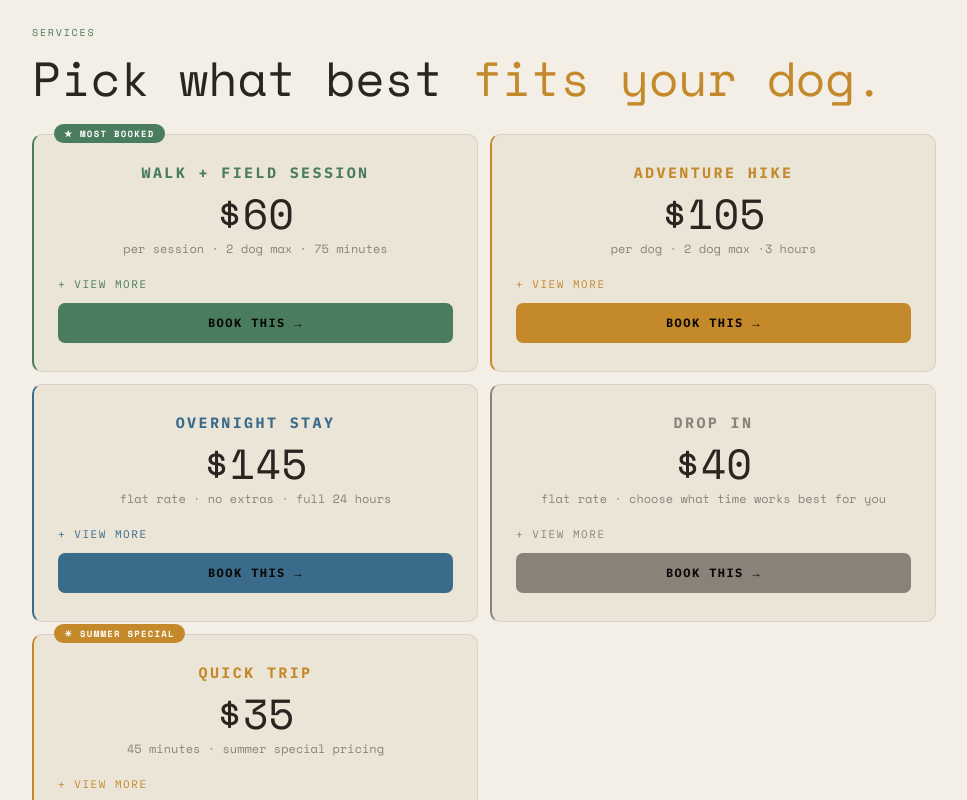
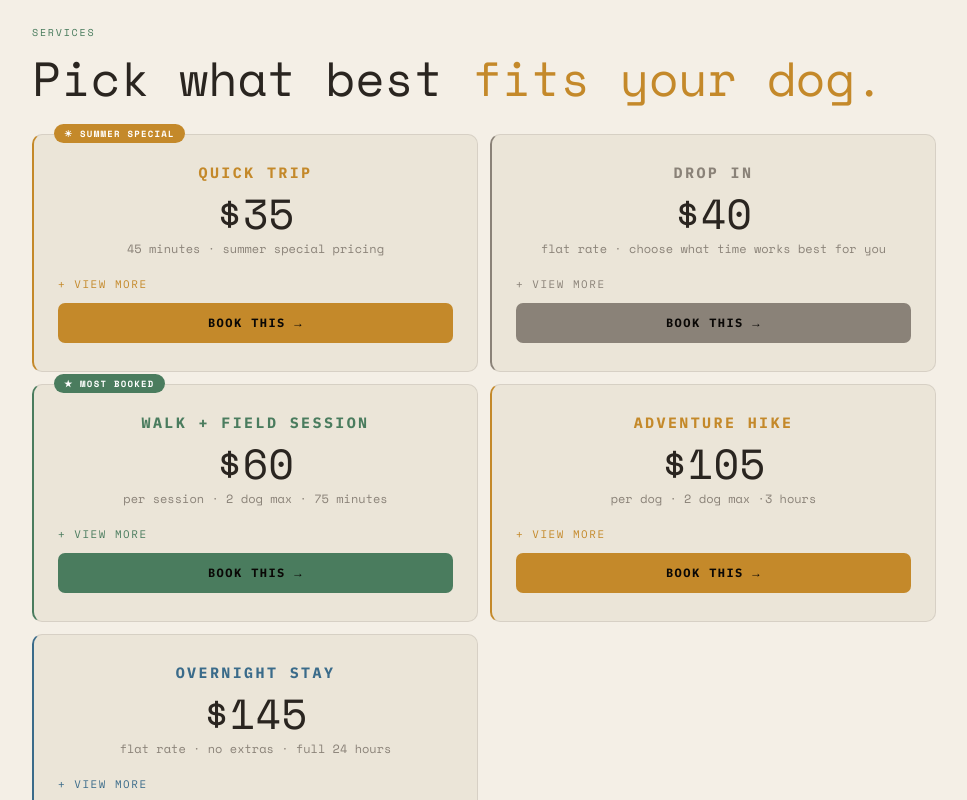
Before and after one commit to darkhorsedevloper/canipetthatdawg, a React (Vite) app: page / in a window 1280 px wide. Shown: the part 1540-2340 px from the top of the page, without its empty margins (156-1123 px from the left). Built offline with nearby package versions, Linux system fonts and the light colour scheme.

Commit message:
Sort service cards by price, cheapest first
Cards self-sort on parsed price ($35 Quick Trip -> $145 Overnight
Stay), so future price edits in Notion keep the order correct without
touching the Order property.

Co-Authored-By: Claude Fable 5 <noreply@anthropic.com>

```diff
--- a/src/components/Services.jsx
+++ b/src/components/Services.jsx
@@ -11,6 +11,8 @@ const ACCENT_FALLBACKS = {
 
 const stripMarkdown = (str) => str.replace(/\*\*/g, '').replace(/\*/g, '').trim()
 
+const priceNumber = (price) => parseFloat((price || '').replace(/[^0-9.]/g, '')) || 0
+
 const services = notionServices
   .filter(s => s.name && s.price)
   .map(s => ({
@@ -22,6 +24,8 @@ const services = notionServices
     // Promo chip: any badge containing "special" (e.g. "Summer Special")
     promo: /special/i.test(s.badge || ''),
   }))
+  // Cards always list cheapest -> priciest, whatever order Notion sends
+  .sort((a, b) => priceNumber(a.price) - priceNumber(b.price))
 
 const BOOK_URL = 'https://www.timetopet.com/portal/create/create-account'
 
```
